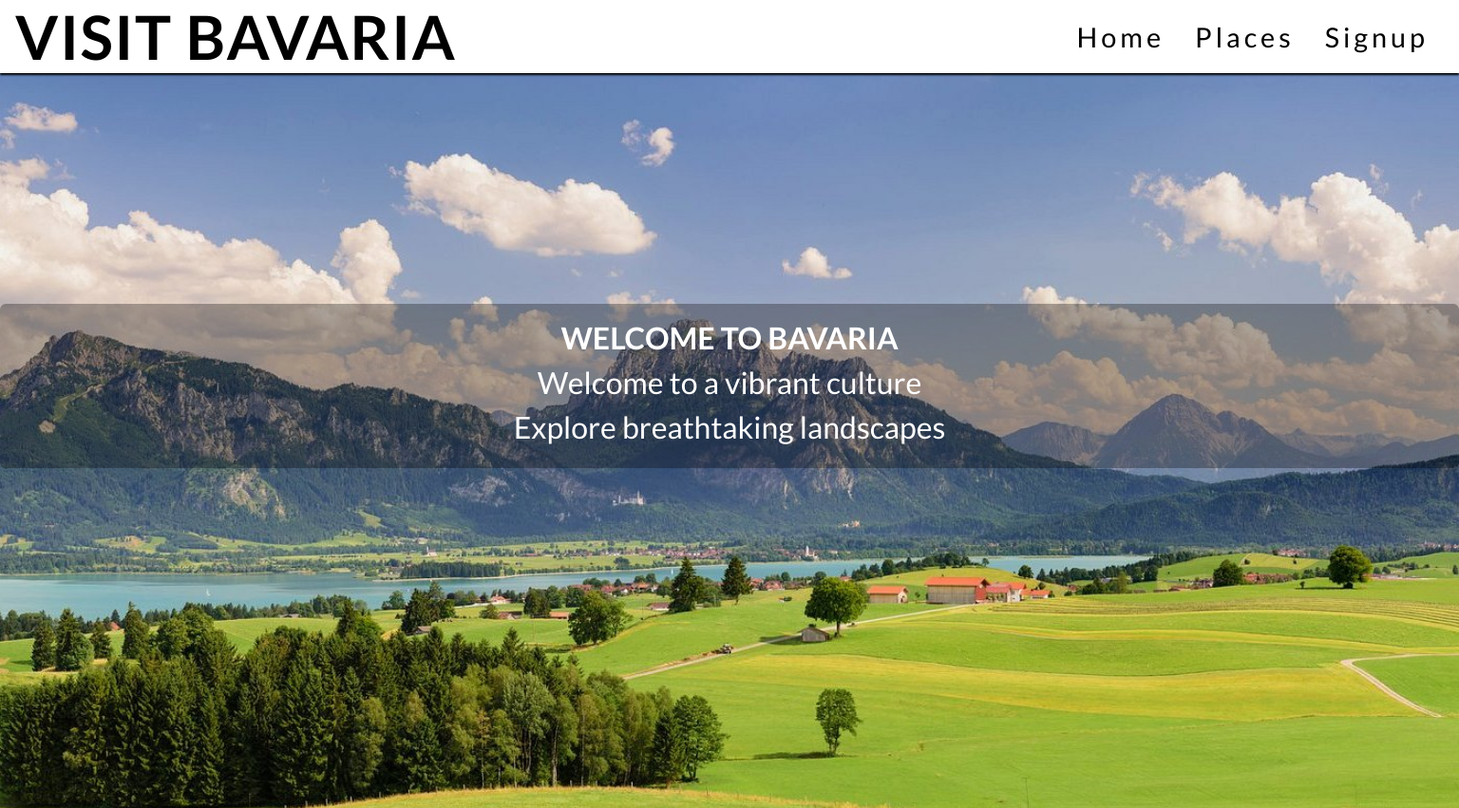
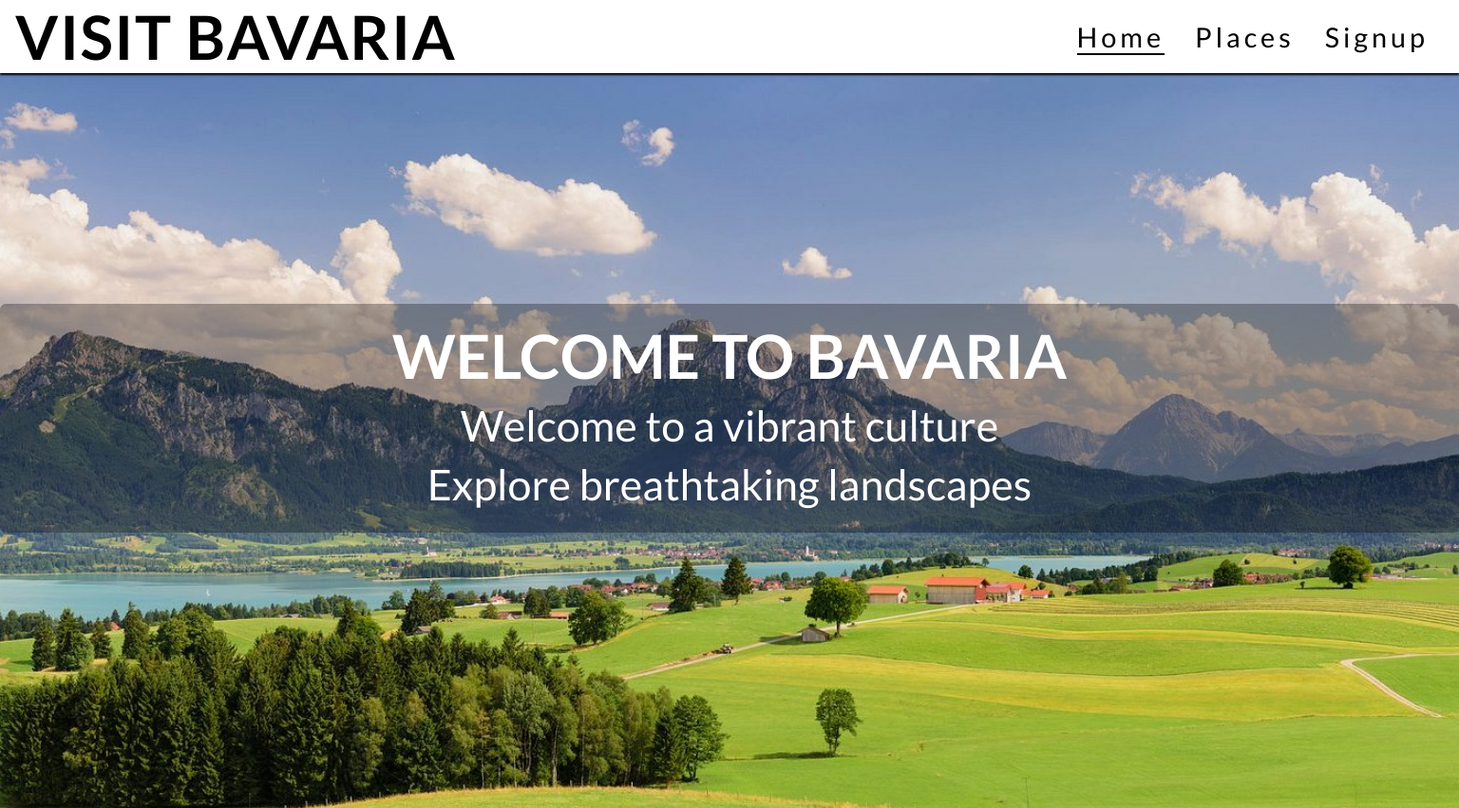
Before and after one commit to danielvivor/visit-bavaria-redo, a plain HTML site: page index.html in a window 1536 px wide. Shown: the top 851 px of the page at 95% size. Drawn offline with Linux system fonts and the light colour scheme.

Commit message:
Add styles to active class.

```diff
--- a/assets/css/style.css
+++ b/assets/css/style.css
@@ -19,7 +19,6 @@ body {
     display: flex;
     flex-direction: column;
     min-height: 100vh;
-    /* Ensure footer stays at bottom */
 }
 
 /* ----- Header ----- */
@@ -61,6 +60,9 @@ header a {
     line-height: 50px;
 }
 
+.active {
+  border-bottom: 2px solid #000000;
+}
 
 /* Mobile nav toggle */
 nav {
@@ -100,6 +102,8 @@ main {
 
 footer p {
     text-align: center;
+    font-size: 1.2rem;
+    padding-bottom: 0.5rem;
 }
 
 #social-networks {
@@ -114,6 +118,35 @@ footer p {
     color: #000000;
 }
 
+/* ================================
+   Index Page (index.html)
+   ================================ */
+#hero {
+    height: 100vh;
+    background: url("/assets/images/hero-image.jpg") no-repeat center center/cover;
+}
+
+#cover-text {
+    color: #fff;
+    background: rgba(0, 0, 0, 0.3);
+    position: absolute;
+    top: 40%;
+    width: 100%;
+    text-align: center;
+    padding: 1rem;
+    border-radius: 6px;
+}
+
+#cover-text h2 {
+    font-size: 2rem;
+    margin-bottom: 0.5rem;
+}
+
+#cover-text p {
+    font-size: 2rem;
+    margin-bottom: 0.5rem;
+}
+
 /* Media Queries */
 
 /* Small devices (landscape phones, 576px and up) */
@@ -121,8 +154,7 @@ footer p {
 
     /* Recalibrate font sizing */
     html {
-        font-size: 62.5%;
-        /* 10px = 1rem */
+        font-size: 62.5%; /* 10px = 1rem */
     }
 }
 
@@ -143,13 +175,20 @@ footer p {
 
     .nav-toggle-label {
         display: none;
-        /* Hide burger icon */
     }
 
     #menu {
         display: flex;
         gap: 2rem;
     }
+
+    #cover-text h2 {
+    font-size: 2.5rem;
+}
+
+    #cover-text p {
+    font-size: 1.8rem;
+}
 }
 
 /* Large devices (desktops, 992px and up) */
@@ -198,31 +237,17 @@ footer p {
     }
 }
 
-/* ================================
-   Index Page (index.html)
-   ================================ */
-#hero {
-    height: 100vh;
-    background: url("/assets/images/hero-image.jpg") no-repeat center center/cover;
+/* Extra extra extra large devices (very large desktops, 1536px and up) */
+@media (min-width: 1536px) {
+    html {
+        font-size: 100%; /* 1rem = 16px */
+    }
+
+    #cover-text h2 {
+    font-size: 4rem;
 }
 
-#cover-text {
-    color: #fff;
-    background: rgba(0, 0, 0, 0.3);
-    position: absolute;
-    top: 40%;
-    width: 100%;
-    text-align: center;
-    padding: 1rem;
-    border-radius: 6px;
+    #cover-text p {
+    font-size: 2.8rem;
 }
-
-#cover-text h2 {
-    font-size: 2rem;
-    margin-bottom: 0.5rem;
 }
-
-#cover-text p {
-    font-size: 2rem;
-    margin-bottom: 0.5rem;
-}
```
